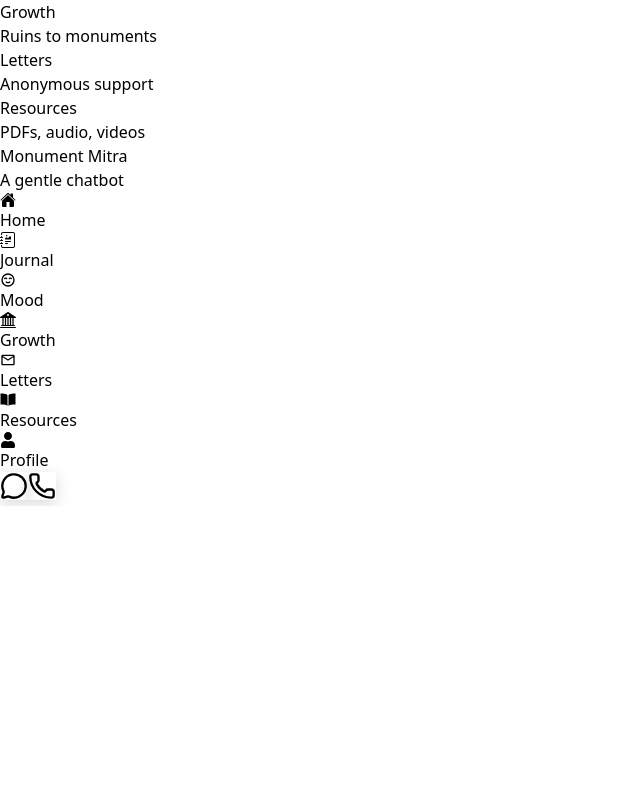
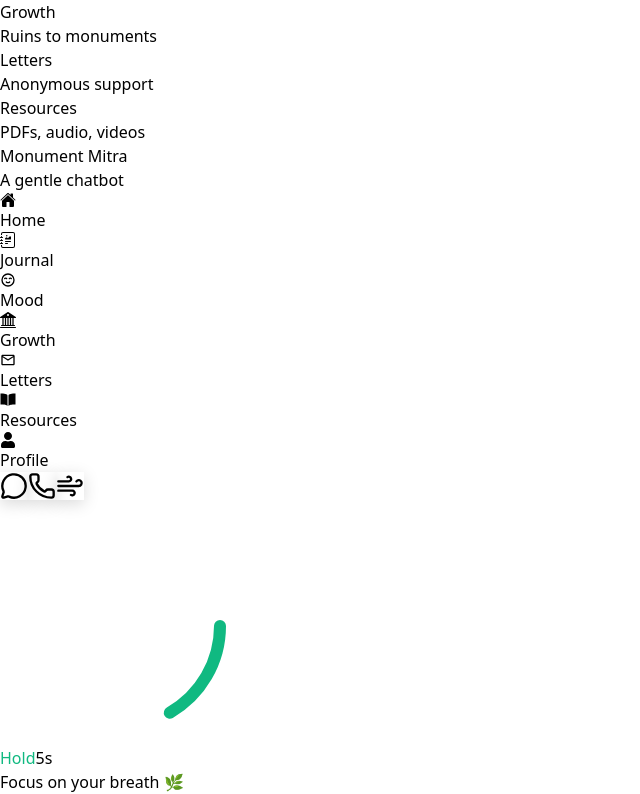
Before and after one commit to Antar-man/Antar, a React (Vite) app in the folder frontend/: page / in a window 1280 px wide. Shown: the part 432-1226 px from the top of the page, without its empty margins (0-640 px from the left). Before the commit the page ends 938 px from the top, so only its background shows below. Built offline with nearby package versions, Linux system fonts and the light colour scheme; a web font is replaced by a local one.

Commit message:
breathe popup

```diff
--- a/frontend/src/App.jsx
+++ b/frontend/src/App.jsx
@@ -95,6 +95,7 @@ export default function App() {
       <Route path="/chatbot" element={<Chatbot />} />
     </Routes>
     <ChatbotPopup />
+    <BreathExercise />
     </>
   );
 }
--- a/frontend/src/Components/ChatbotPopup.jsx
+++ b/frontend/src/Components/ChatbotPopup.jsx
@@ -1,6 +1,7 @@
 import React, { useState } from "react";
-import { MessageCircle, Phone } from "lucide-react";
+import { MessageCircle, Phone, Wind } from "lucide-react"; // use Lungs icon instead of Wind
 import Chatbot from "../pages/Chatbot";
+import BreathExercise from "../pages/BreathExercise";
 
 const HELPLINE_NUMBERS = [
   { name: "National Helpline", number: "+911234567890" },
@@ -11,6 +12,7 @@ const HELPLINE_NUMBERS = [
 export default function ChatbotPopup() {
   const [chatOpen, setChatOpen] = useState(false);
   const [helplineOpen, setHelplineOpen] = useState(false);
+  const [breatheOpen, setBreatheOpen] = useState(false);
 
   return (
     <>
@@ -34,16 +36,38 @@ export default function ChatbotPopup() {
         <Phone size={28} />
       </button>
 
+      {/* Floating Breathe Button (Top-Right) */}
+      <button
+        className="fixed top-6 right-6 z-50 bg-purple-600 hover:bg-purple-700 text-white rounded-full shadow-lg p-4 transition-all duration-300 flex items-center justify-center"
+        onClick={() => setBreatheOpen(true)}
+        style={{ boxShadow: "0 4px 16px rgba(0,0,0,0.15)" }}
+        aria-label="Open Breathe Exercise"
+      >
+        <Wind size={28} />
+      </button>
+
       {/* Chatbot Popup Modal */}
       {chatOpen && (
-        <div className="fixed bottom-0 right-0 z-50 flex items-end justify-end" style={{ pointerEvents: "auto" }}>
+        <div className="fixed bottom-0 right-0 z-50 flex items-end justify-end">
           <div
             className="bg-white rounded-xl shadow-2xl p-0 m-6 max-w-xl w-full animate-fadeIn"
-            style={{ minHeight: "400px", maxHeight: "80vh", overflow: "auto", backgroundImage: 'url(src/monuments/bg.png)', backgroundSize: 'cover', backgroundPosition: 'center' }}
+            style={{
+              minHeight: "400px",
+              maxHeight: "80vh",
+              overflow: "auto",
+              backgroundImage: "url(src/monuments/bg.png)",
+              backgroundSize: "cover",
+              backgroundPosition: "center"
+            }}
           >
             <div className="flex justify-between items-center px-4 py-2 border-b">
               <span className="font-bold text-green-700 text-lg">Chatbot</span>
-              <button className="text-gray-400 hover:text-red-500 text-xl" onClick={() => setChatOpen(false)}>&times;</button>
+              <button
+                className="text-gray-400 hover:text-red-500 text-xl"
+                onClick={() => setChatOpen(false)}
+              >
+                &times;
+              </button>
             </div>
             <Chatbot />
           </div>
@@ -52,14 +76,19 @@ export default function ChatbotPopup() {
 
       {/* Helpline Numbers Popup Modal */}
       {helplineOpen && (
-        <div className="fixed bottom-0 right-0 z-50 flex items-end justify-end" style={{ pointerEvents: "auto" }}>
+        <div className="fixed bottom-0 right-0 z-50 flex items-end justify-end">
           <div
             className="bg-white rounded-xl shadow-2xl p-0 m-6 max-w-md w-full animate-fadeIn"
             style={{ minHeight: "200px", maxHeight: "60vh", overflow: "auto" }}
           >
             <div className="flex justify-between items-center px-4 py-2 border-b">
               <span className="font-bold text-blue-700 text-lg">Helpline Numbers</span>
-              <button className="text-gray-400 hover:text-red-500 text-xl" onClick={() => setHelplineOpen(false)}>&times;</button>
+              <button
+                className="text-gray-400 hover:text-red-500 text-xl"
+                onClick={() => setHelplineOpen(false)}
+              >
+                &times;
+              </button>
             </div>
             <div className="px-4 py-4">
               <ul className="list-disc pl-5">
@@ -73,6 +102,20 @@ export default function ChatbotPopup() {
           </div>
         </div>
       )}
+
+      {/* Breathe Exercise Fullscreen Modal */}
+      {breatheOpen && (
+  <div className="fixed inset-0 z-50">
+    <BreathExercise type="popup" />
+    <button
+      className="absolute top-6 right-6 text-gray-500 hover:text-red-500 text-3xl z-50"
+      onClick={() => setBreatheOpen(false)}
+    >
+      &times;
+    </button>
+  </div>
+)}
+
     </>
   );
 }
--- a/frontend/src/pages/BreathExercise.jsx
+++ b/frontend/src/pages/BreathExercise.jsx
@@ -1,7 +1,7 @@
 import { useState, useEffect, useRef } from "react";
 
 export default function BreathExercise({ type = "login" }) {
-  const [showExercise, setShowExercise] = useState(false);
+  const [showExercise, setShowExercise] = useState(type === "popup"); // 👈 popup always shows
   const [stepText, setStepText] = useState("Inhale");
   const [timeLeft, setTimeLeft] = useState(0);
   const [circleColor, setCircleColor] = useState("#34D399");
@@ -12,6 +12,12 @@ export default function BreathExercise({ type = "login" }) {
   const CIRCUMFERENCE = 2 * Math.PI * RADIUS;
 
   useEffect(() => {
+    // 👇 Skip sessionStorage logic if it's a popup launch
+    if (type === "popup") {
+      startBreathingCycle();
+      return;
+    }
+
     const key =
       type === "signup"
         ? "breathExerciseSignupDone"
@@ -19,8 +25,15 @@ export default function BreathExercise({ type = "login" }) {
 
     if (!sessionStorage.getItem(key)) {
       setShowExercise(true);
+      startBreathingCycle(() => {
+        sessionStorage.setItem(key, "true");
+        setShowExercise(false);
+      });
+    }
+  }, [type]);
 
-      const cycles = type === "signup" ? 2 : 1;
+  const startBreathingCycle = (onComplete) => {
+    const cycles = type === "signup" ? 2 : type === "popup" ? Infinity : 1;
     let currentCycle = 0;
 
     const steps = [
@@ -62,8 +75,7 @@ export default function BreathExercise({ type = "login" }) {
       if (stepIndex >= steps.length) {
         currentCycle++;
         if (currentCycle >= cycles) {
-            sessionStorage.setItem(key, "true");
-            setShowExercise(false);
+          if (onComplete) onComplete();
           return;
         }
         stepIndex = 0;
@@ -74,13 +86,12 @@ export default function BreathExercise({ type = "login" }) {
 
     startStep(steps[0]);
     setTimeout(() => nextStep(), steps[0].duration * 1000);
-    }
-  }, [type]);
+  };
 
   if (!showExercise) return null;
 
   return (
-    <div className="fixed inset-0 flex flex-col items-center justify-center bg-gradient-to-br from-green-100 via-white to-green-200 z-50">
+    <div className="fixed inset-0 flex flex-col items-center justify-center bg-gradient-to-br from-green-100 via-white to-green-200 z-40">
       <div className="relative w-64 h-64 flex items-center justify-center">
         <svg width="240" height="240" className="absolute rotate-[-90deg]">
           <circle
```
Lines whose indentation alone changed are shown as unchanged.
